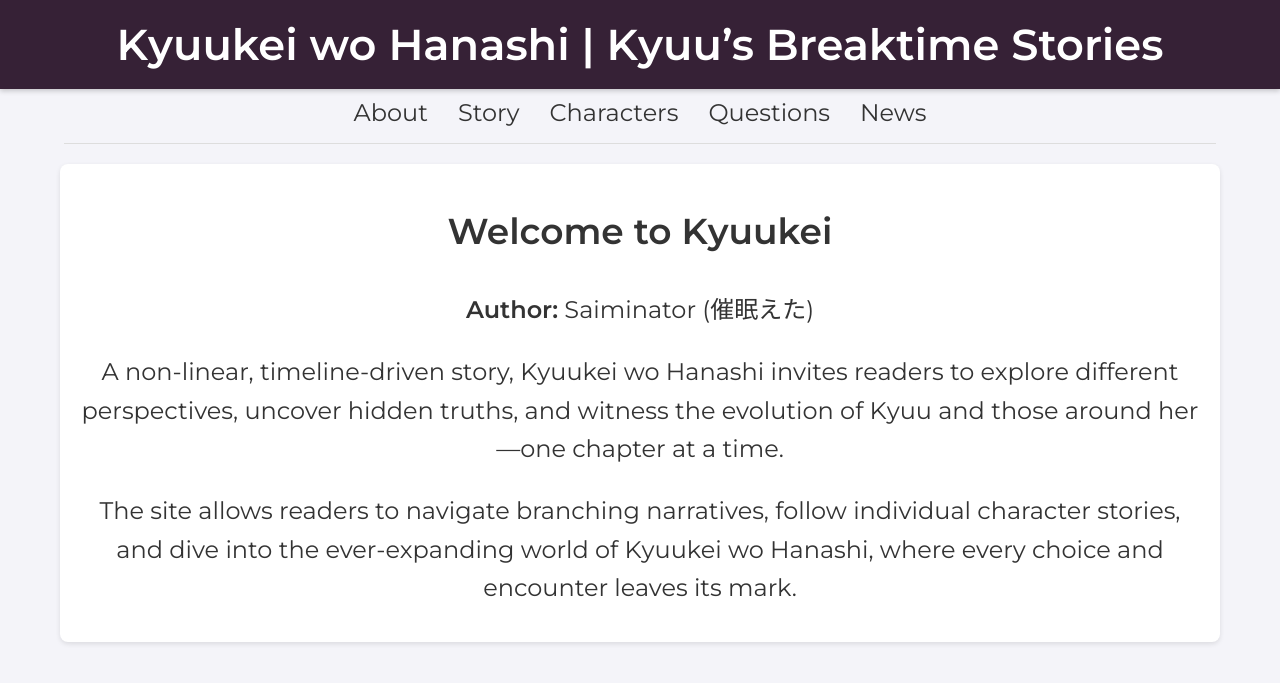
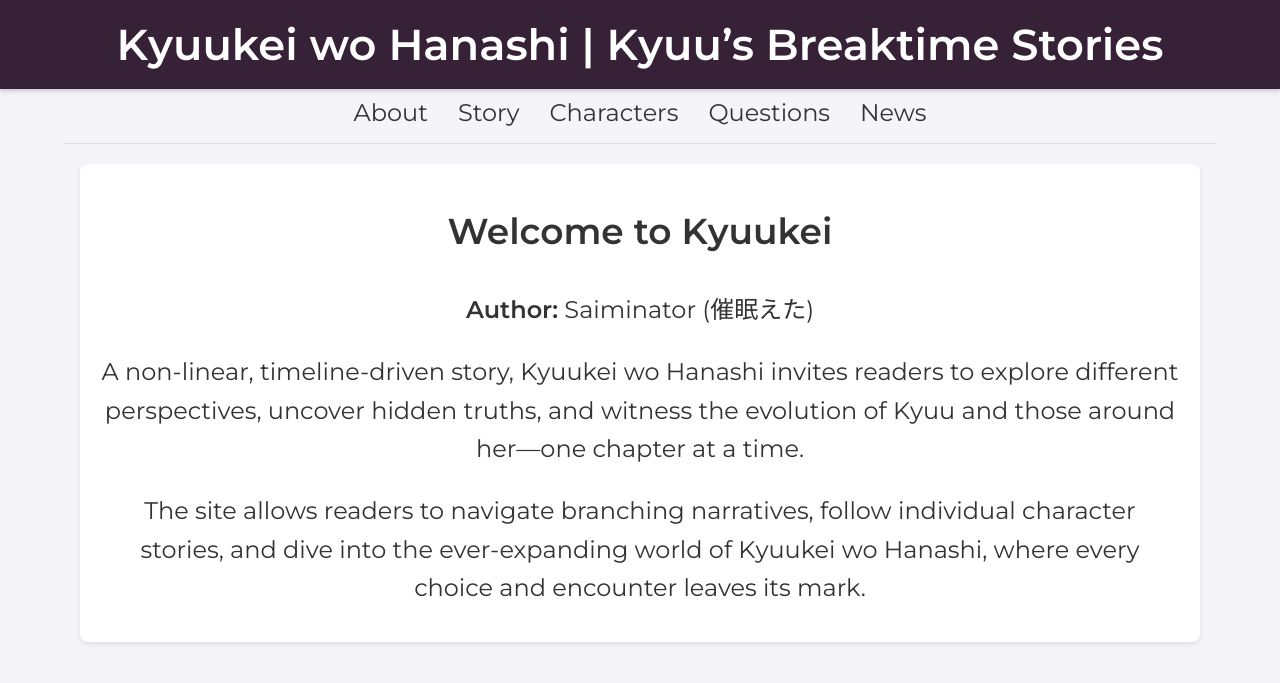
Before and after one commit to Saiminator/Kyuukei, a Jekyll site: the page built from index.html, in a window 1280 px wide. Shown: the top 683 px of the page. Built offline with Jekyll 4.4.1, drawn with Linux system fonts in a browser that asks for light colours.

Commit message:
Update style.css

```diff
--- a/css/style.css
+++ b/css/style.css
@@ -1,4 +1,12 @@
-/* Base Styles */
+/* =====================================================
+   Global Reset & Base Styles
+===================================================== */
+*,
+*::before,
+*::after {
+  box-sizing: border-box;
+}
+
 body {
   margin: 0;
   font-family: 'Montserrat', sans-serif;
@@ -8,50 +16,54 @@
   line-height: 1.6;
   overflow-x: hidden;
 }
-a { color: inherit; }
-/* Prevent unwanted text selection on draggable areas */
-.no-select {
-  user-select: none;
-  -webkit-user-select: none;
-  -moz-user-select: none;
-  -ms-user-select: none;
+
+a {
+  color: inherit;
+  text-decoration: none;
 }
 
-/* Header – Solid color #362136 */
+/* =====================================================
+   Header & Navigation
+===================================================== */
 header {
   background: #362136;
   padding: 10px;
   text-align: center;
   box-shadow: 0 2px 5px rgba(0,0,0,0.2);
 }
+
 #site-title {
   font-size: 1.8em;
-  text-decoration: none;
   color: #fff;
   cursor: pointer;
   font-weight: 600;
 }
 
-/* Navigation */
 nav {
   text-align: center;
   margin-top: 5px;
 }
+
 nav ul {
   list-style: none;
   display: inline-flex;
   padding: 0;
   margin: 0;
 }
-nav li { margin: 0 15px; }
+
+nav li {
+  margin: 0 15px;
+}
+
 nav a {
-  text-decoration: none;
-  color: #333;
-  cursor: pointer;
   font-weight: 500;
   transition: color 0.3s ease;
 }
-nav a:hover { color: #667eea; }
+
+nav a:hover {
+  color: #667eea;
+}
+
 hr {
   margin: 10px auto;
   border: 0;
@@ -60,7 +72,9 @@
   width: 90%;
 }
 
-/* Content Sections */
+/* =====================================================
+   Content Sections
+===================================================== */
 .content-section {
   padding: 10px 20px;
   margin: 20px auto;
@@ -72,149 +86,9 @@
   overflow: hidden;
 }
 
-/* STORY SECTION – Pan & Zoom Container */
-#panZoomWrapper {
-  width: 100%;
-  max-width: 1120px;
-  height: 70vh;
-  margin: 0 auto;
-  overflow: hidden;
-  border: 1px solid #eee;
-}
-#panZoomContainer {
-  width: 1600px;
-  transform-origin: top left;
-}
-
-/* Timeline Styles */
-.timeline {
-  margin-bottom: 40px;
-}
-/* Timeline title colors */
-.timeline.orby-pink h2 { color: #f7cdd5; }
-.timeline.cerulean h2 { color: #0077be; }
-.timeline.shimi-green h2 { color: #216036; }
-.timeline.dreymi h2 { color: #2f191f; }
-.timeline.via h2 { color: #de363d; }
-.timeline.mika h2 { color: #823f25; }
-.timeline.memo h2 { color: #e073bd; }
-.timeline.shizu h2 { color: #4c6095; }
-.timeline h2 {
-  text-align: left;
-  width: 100%;
-  margin: 0 0 10px 10px;
-}
-.timeline-wrapper {
-  display: flex;
-  flex-direction: column;
-  align-items: center;
-  position: relative;
-  padding-bottom: 10px;
-  margin-bottom: 20px;
-}
-
-/* Chapter Container */
-.chapter-container {
-  display: flex;
-  gap: 30px;
-  justify-content: center;
-}
-.chapter-box {
-  border: 2px solid #ddd;
-  padding: 10px 15px;
-  cursor: pointer;
-  background: #fff;
-  border-radius: 5px;
-  box-sizing: border-box;
-  box-shadow: 0 1px 3px rgba(0,0,0,0.1);
-  transition: transform 0.2s, box-shadow 0.2s;
-  white-space: nowrap;
-  text-decoration: none;
-  color: inherit;
-}
-.chapter-box:hover {
-  transform: translateY(-3px);
-  box-shadow: 0 3px 6px rgba(0,0,0,0.15);
-}
-
-/* Continuous Underline */
-.timeline-underline {
-  width: 100%;
-  height: 3px;
-  background: #ddd;
-  margin-top: 10px;
-}
-.timeline.orby-pink .timeline-underline { background: #f7cdd5; }
-.timeline.cerulean .timeline-underline { background: #0077be; }
-.timeline.shimi-green .timeline-underline { background: #216036; }
-.timeline.dreymi .timeline-underline { background: #2f191f; }
-.timeline.via .timeline-underline { background: #de363d; }
-.timeline.mika .timeline-underline { background: #823f25; }
-.timeline.memo .timeline-underline { background: #e073bd; }
-.timeline.shizu .timeline-underline { background: #4c6095; }
-
-/* CHARACTERS SECTION – Vertical Drag-to-Scroll Container */
-#characterScrollWrapper {
-  width: 100%;
-  max-width: 1120px;
-  height: 70vh;
-  margin: 0 auto;
-  overflow: hidden;
-  border: 1px solid #eee;
-  position: relative;
-}
-#characterScrollContainer {
-  display: grid;
-  grid-template-columns: repeat(4, 1fr);
-  gap: 20px;
-  transform: translateY(0px);
-}
-.character-item {
-  cursor: pointer;
-  text-align: center;
-  text-decoration: none;
-  color: inherit;
-}
-.character-image {
-  width: 210px;
-  height: 210px;
-  background: #ccc;
-  border: 2px solid #ddd;
-  border-radius: 5px;
-  margin: 0 auto;
-  background-size: cover;
-  background-position: center;
-}
-.character-name {
-  margin-top: 10px;
-  font-weight: 600;
-}
-
-/* Navigation Buttons */
-.nav-buttons {
-  display: flex;
-  justify-content: space-between;
-  gap: 15px;
-  margin-top: 20px;
-}
-.nav-buttons a.button, .nav-buttons button {
-  flex: 1;
-  max-width: 200px;
-  padding: 10px 15px;
-  cursor: pointer;
-  background: #667eea;
-  border: none;
-  font-size: 1em;
-  color: #fff;
-  border-radius: 5px;
-  text-decoration: none;
-  text-align: center;
-  transition: background 0.3s ease;
-}
-.nav-buttons a.button:hover, .nav-buttons button:hover {
-  background: #556cd6;
-}
-/* Character Detail Page Styles */
+/* =====================================================
+   Character Detail Page Styles
+===================================================== */
 .character-detail {
   max-width: 1120px;
   margin: 20px auto;
@@ -231,7 +105,6 @@
   flex-wrap: wrap;
 }
 
-/* Left Panel: Background, Abilities, and Back Button */
 .left-panel {
   flex: 2;
   text-align: left;
@@ -260,7 +133,6 @@
   line-height: 1.6;
 }
 
-/* Right Panel: Image and Basic Info */
 .right-panel {
   flex: 1;
   padding-left: 20px;
@@ -295,25 +167,110 @@
   margin: 4px 0;
 }
 
-html, body {
-  overflow-y: scroll; /* ensures scrolling is enabled */
-  -ms-overflow-style: none;  /* for IE and Edge */
-  scrollbar-width: none;     /* for Firefox */
+/* =====================================================
+   Timeline & Drag/Zoom Styles (Reverted to Original Look)
+===================================================== */
+
+/* Pan/Zoom Wrapper: defines the visible area for dragging */
+#panZoomWrapper {
+  width: 100%;
+  max-width: 1120px;
+  height: 70vh;  /* Adjust as desired */
+  margin: 0 auto;
+  overflow: hidden;
+  border: 1px solid #eee;
 }
 
-html::-webkit-scrollbar,
-body::-webkit-scrollbar {
-  width: 0px;
-  height: 0px;
+/* Pan/Zoom Container: holds all timeline sections and is draggable */
+#panZoomContainer {
+  cursor: grab;
+  transform-origin: top left;
+  /* Its width can be auto or set via inline styles from your timeline template */
 }
 
-.character-detail {
-  overflow-y: auto; /* ensure scrolling is active */
-  -ms-overflow-style: none;  /* IE and Edge */
-  scrollbar-width: none;     /* Firefox */
+/* Timeline Section Styles */
+.timeline {
+  margin-bottom: 40px;
 }
 
-.character-detail::-webkit-scrollbar {
-  width: 0px;
-  height: 0px;
+/* Timeline title colors */
+.timeline.orby-pink h2    { color: #f7cdd5; }
+.timeline.cerulean h2     { color: #0077be; }
+.timeline.shimi-green h2  { color: #216036; }
+.timeline.dreymi h2       { color: #2f191f; }
+.timeline.via h2          { color: #de363d; }
+.timeline.mika h2         { color: #823f25; }
+.timeline.memo h2         { color: #e073bd; }
+.timeline.shizu h2        { color: #4c6095; }
+
+/* Timeline header style */
+.timeline h2 {
+  text-align: left;
+  margin: 0 0 10px 10px;
 }
+
+/* Timeline Wrapper: holds the chapter container and the underline */
+.timeline-wrapper {
+  display: flex;
+  flex-direction: column;
+  align-items: center;
+  position: relative;
+  padding-bottom: 10px;
+  margin-bottom: 20px;
+}
+
+/* Chapter Container: contains chapter boxes (aligned uniformly) */
+.chapter-container {
+  display: flex;
+  gap: 30px;
+  justify-content: center;
+}
+
+/* Chapter Box Styles */
+.chapter-box {
+  border: 2px solid #ddd;
+  padding: 10px 15px;
+  cursor: pointer;
+  background: #fff;
+  border-radius: 5px;
+  box-shadow: 0 1px 3px rgba(0,0,0,0.1);
+  transition: transform 0.2s, box-shadow 0.2s;
+  white-space: nowrap;
+}
+
+.chapter-box:hover {
+  transform: translateY(-3px);
+  box-shadow: 0 3px 6px rgba(0,0,0,0.15);
+}
+
+/* Timeline Underline */
+.timeline-underline {
+  width: 100%;
+  height: 3px;
+  background: #ddd;
+  margin-top: 10px;
+}
+
+.timeline.orby-pink .timeline-underline { background: #f7cdd5; }
+.timeline.cerulean .timeline-underline { background: #0077be; }
+.timeline.shimi-green .timeline-underline { background: #216036; }
+.timeline.dreymi .timeline-underline { background: #2f191f; }
+.timeline.via .timeline-underline { background: #de363d; }
+.timeline.mika .timeline-underline { background: #823f25; }
+.timeline.memo .timeline-underline { background: #e073bd; }
+.timeline.shizu .timeline-underline { background: #4c6095; }
+
+/* =====================================================
+   (Optional) Scrollbar Hiding Code
+   Uncomment if you wish to hide scrollbars
+===================================================== */
+/*
+body::-webkit-scrollbar {
+  display: none;
+}
+
+body {
+  -ms-overflow-style: none;
+  scrollbar-width: none;
+}
+*/
```
